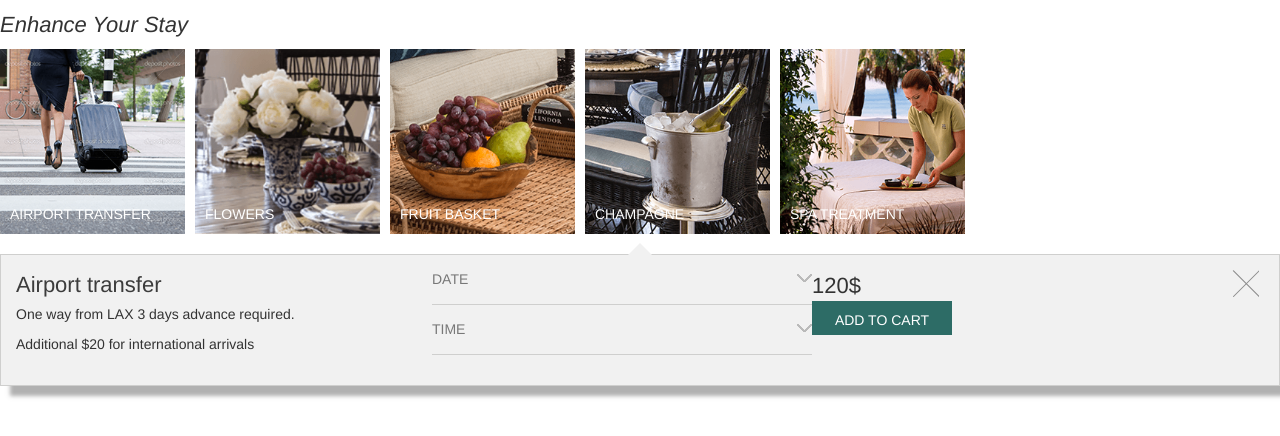
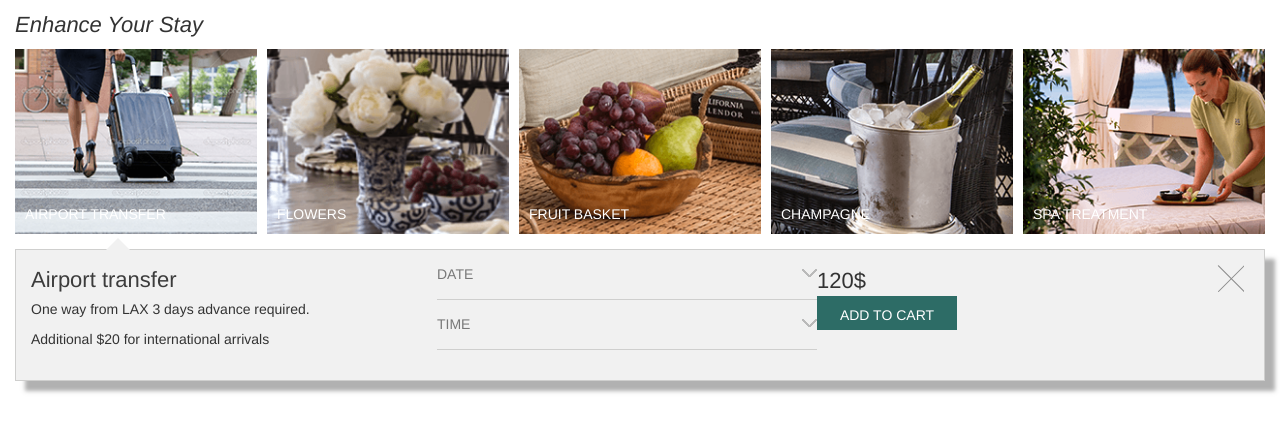
Before and after one commit to Siarhei-Patronchyk/enhance-stay-conponent, a plain HTML site: page index.html in a window 1280 px wide. Drawn offline with nearby package versions, Linux system fonts and the light colour scheme.

Commit message:
update styles

```diff
--- a/index.html
+++ b/index.html
@@ -16,7 +16,7 @@
 	<link rel="stylesheet" href="./style.css">
 </head>
 <body class="container-fluid">
-	<div class="enhance-stay-block row">
+	<div class="enhance-stay-block">
 		<div class="enhance-stay-block__heading enhance-stay-block__heading--content-expanded">
 			<h2>Enhance Your Stay</h2>
 		</div>
--- a/style.scss
+++ b/style.scss
@@ -96,7 +96,7 @@
     list-style-type: none;
     display: flex;
     overflow-x: auto;
-    margin: 0 0 20px 0;
+    margin: 0 0 15px 0;
     padding: 0;
 
     @media screen and (max-width: 576px) {
@@ -107,6 +107,7 @@
   }
   &__item {
     margin-right: 10px;
+    flex: 1 1 20%;
 
     @media screen and (max-width: 576px) {
       margin-right: 0;
@@ -114,11 +115,17 @@
     }
 
     &_image-container {
-      width: 185px;
+      min-width: 185px;
+      width: 100%;
       height: 185px;
       background-position: center;
       background-size: cover;
       background-repeat: no-repeat;
+
+      @media screen and (max-width: 768px) {
+        min-width: 133px;
+        height: 133px;
+      }
 
       @media screen and (max-width: 576px) {
         display: none;
@@ -194,12 +201,10 @@
           content: "";
           position: absolute;
           top: -24px;
-          left: 50%;
-          transform: translateX(-50%);
+          left: 90px;
           border-width: 12px 12px 12px 12px;
           border-style: solid;
           border-color: transparent transparent #F1F1F1 transparent;
-          z-index: 100;
         }
         @media screen and (max-width: 576px) {
           display: none;
```
Also changed, not shown: style.css, 1 other file.
